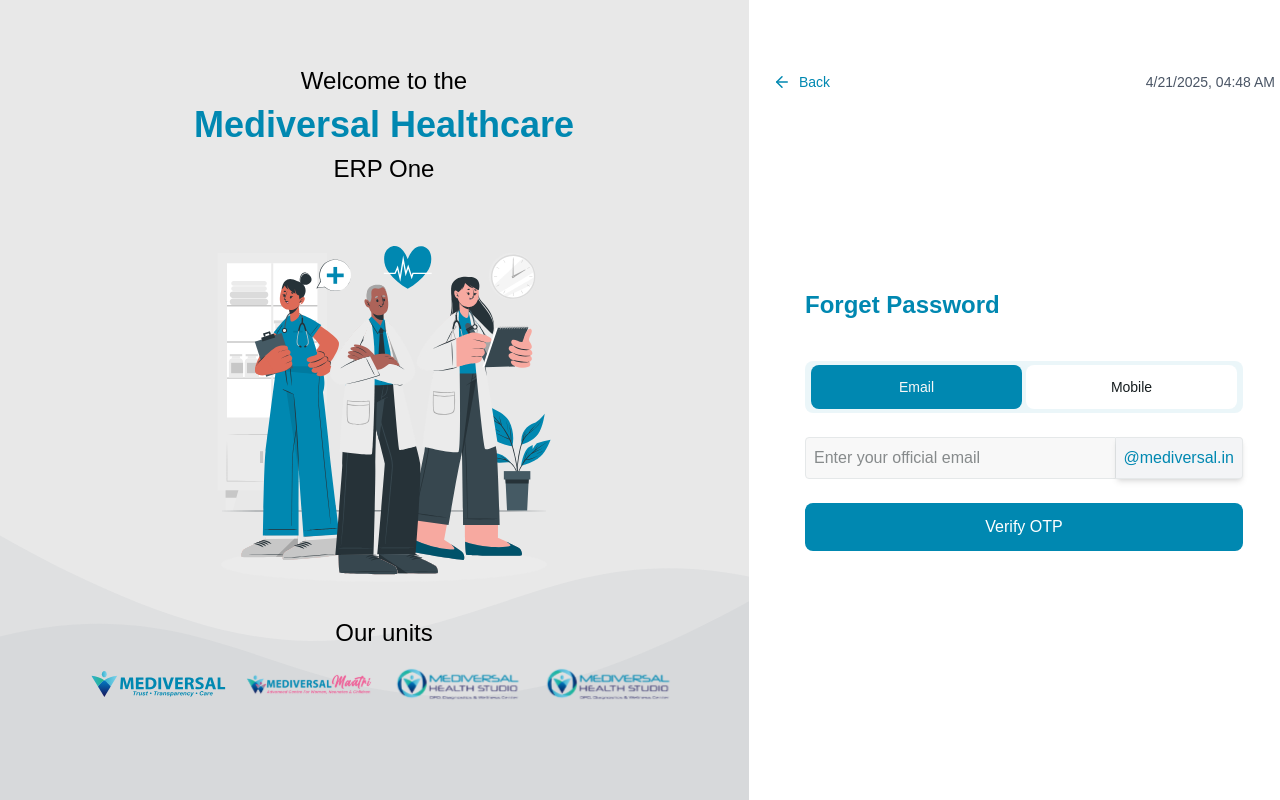
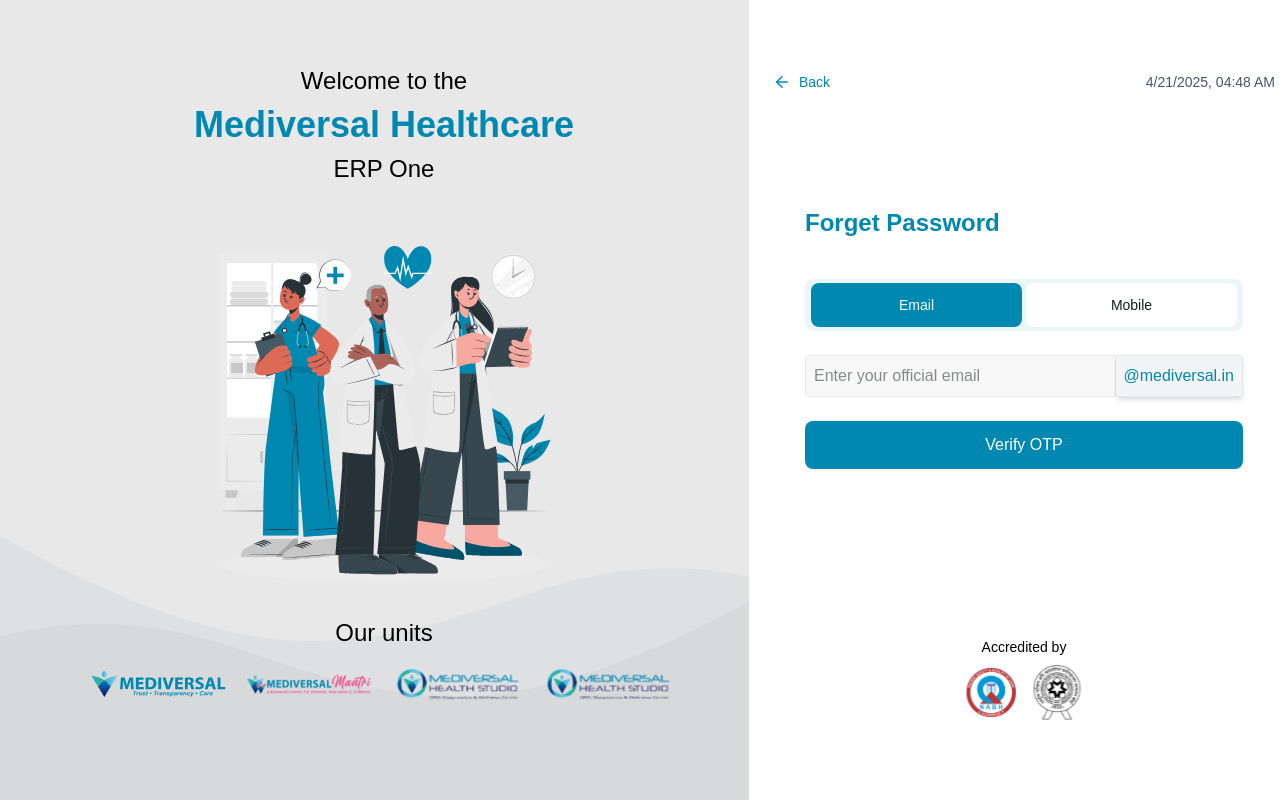
Before and after one commit to Pritamsaha007/mediversal_erp_frontend, a Next.js app: page /forget-password in a window 1280 px wide. Built offline with nearby package versions, Linux system fonts and the light colour scheme.

Commit message:
feat: Add accreditation logos to ForgetPasswordComponent

```diff
--- a/src/app/components/auth/ForgetPasswordForm.tsx
+++ b/src/app/components/auth/ForgetPasswordForm.tsx
@@ -3,6 +3,7 @@
 import { ArrowLeft } from "lucide-react";
 import LoginToggle from "../ui/Toggle";
 import { useRouter } from "next/navigation";
+import Image from "next/image";
 
 export default function ForgetPasswordComponent() {
   const [currentDateTime, setCurrentDateTime] = useState<string>("");
@@ -202,6 +203,13 @@
           </form>
         </div>
       </div>
+      <div className="text-center mb-20">
+        <p className="text-sm text-[#000000] mb-2">Accredited by</p>
+        <div className="flex justify-center gap-4">
+          <Image src="/image/NABH.svg" alt="NABH" width={50} height={50} />
+          <Image src="/image/NABL.svg" alt="NABL" width={50} height={50} />
+        </div>
+      </div>
     </div>
   );
 }
```
